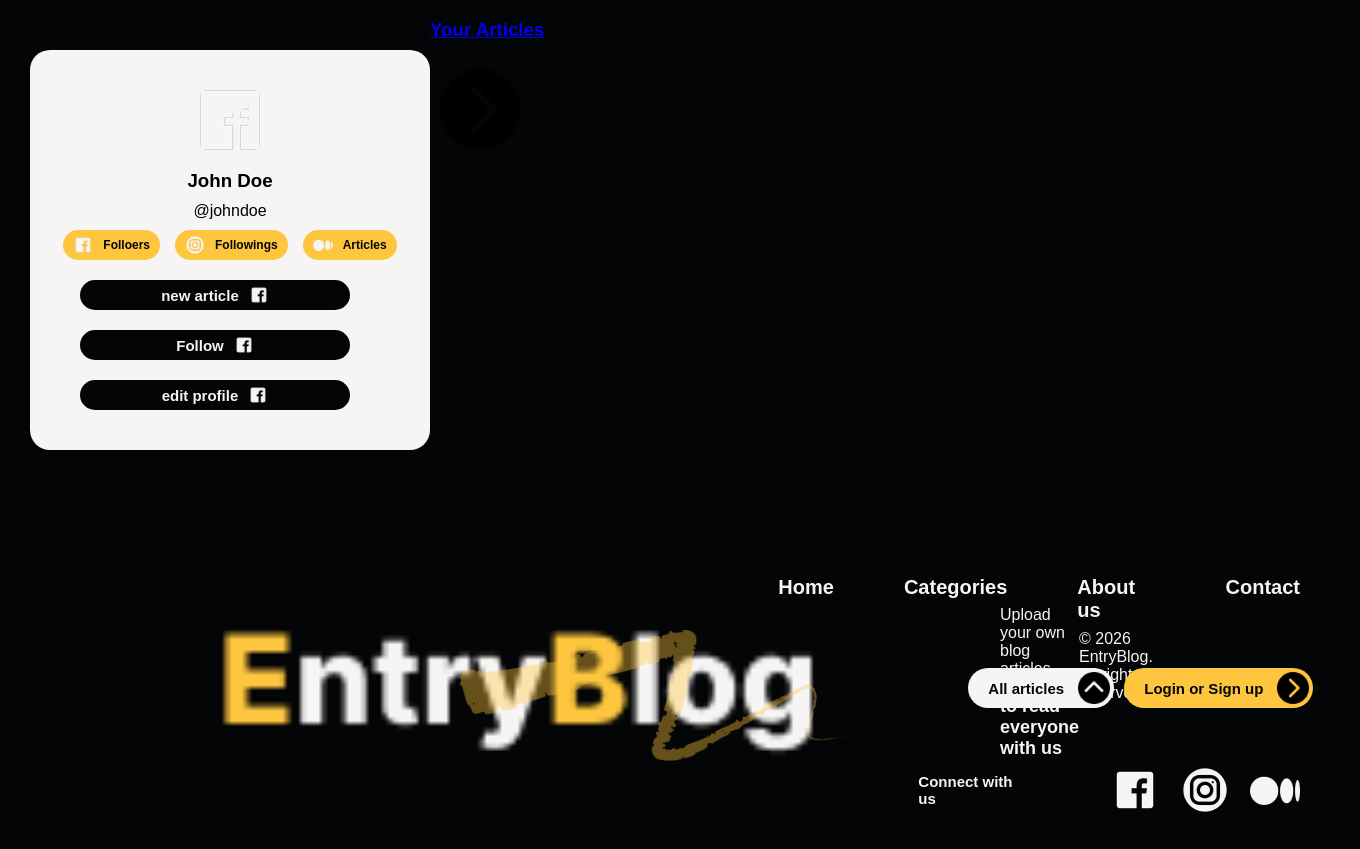
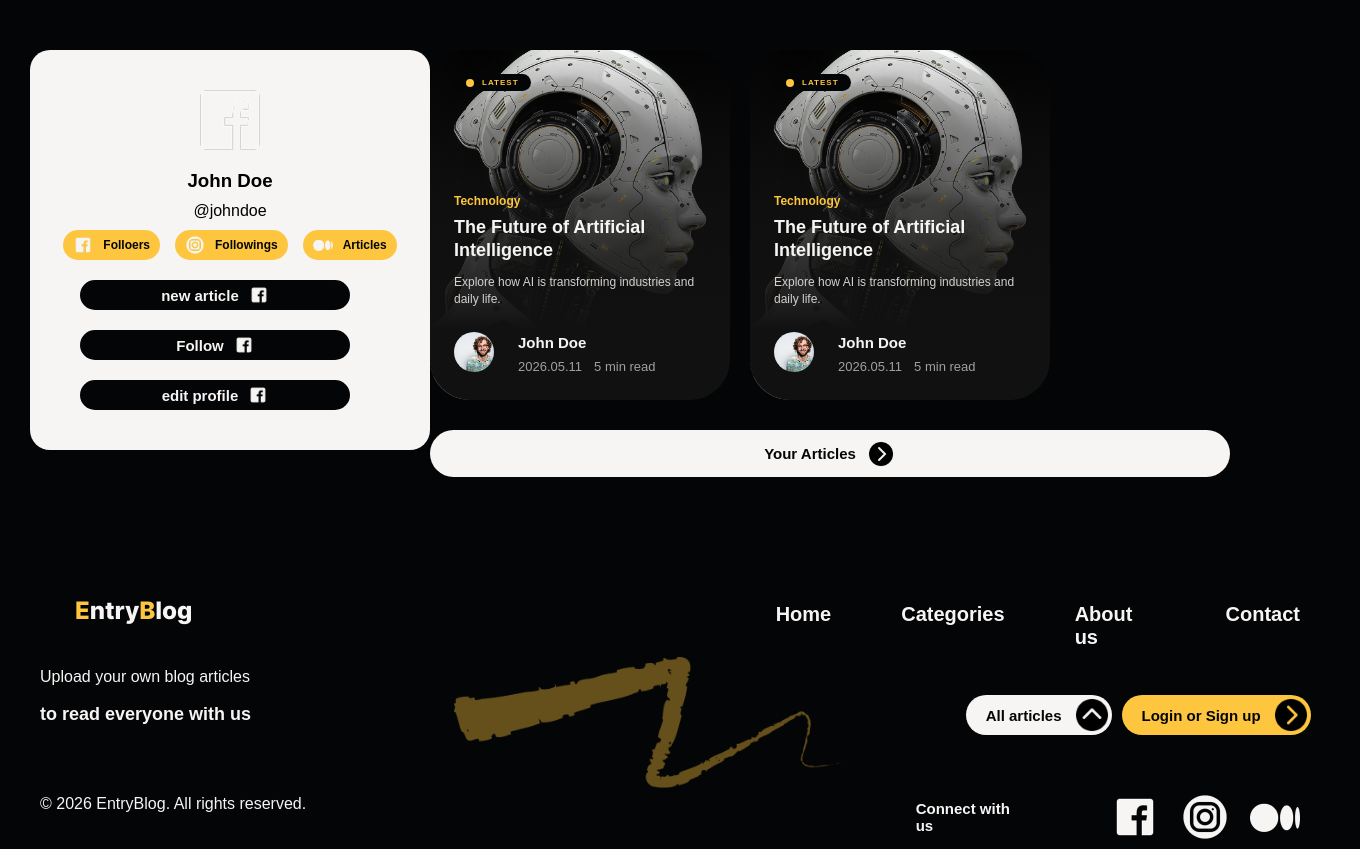
Before and after one commit to lakshan9kavindu/EntryBlog, a PHP site: page /profile.html in a window 1360 px wide. Shown: the part 84-933 px from the top of the page. Before the commit the page ends 896 px from the top, so only its background shows below. Run offline with PHP 8.4, Linux system fonts and the light colour scheme.

Commit message:
style:make styles profile page

```diff
--- a/index.css
+++ b/index.css
@@ -193,7 +193,7 @@ hot article
     position: relative;
     width: 400px;
     height: 500px;
-    border-radius: 40px; /* Matched to the image's softer curve */
+    border-radius: 40px; /* image's softer curve */
     overflow: clip; /* Keeps the image inside the rounded corners */
     display: flex;
     flex-direction: column;
--- a/profile.css
+++ b/profile.css
@@ -87,14 +87,14 @@ navigationbar
     height: 45px;
 }
 
-.first{
+.first-card{
     display: flex;
     width: 1300px;
     margin-left: auto;
     margin-right: auto;
 }
 
-.first .pro-card{
+.first-card .pro-card{
     margin-top: 50px;
     width: 400px;
     height: 400px;
@@ -105,7 +105,7 @@ navigationbar
     align-items: center;
 }
 
-.first .pro-card img{
+.first-card .pro-card img{
     width: 80px;
     height: 80px;
     margin-top: 30px;
@@ -177,6 +177,220 @@ navigationbar
     margin-bottom: auto;
     margin-right: auto;
 }
+
+/*
+editor's article
+*/
+.article-card .article-item{
+    display: flex;
+    gap: 20px;
+    margin-top: 50px;
+    margin-left: auto;
+    margin-right: auto;
+    width: 800px;
+    height: 350px;
+}
+
+
+.editors-article {
+    position: relative;
+    width: 300px;
+    height: 350px;
+    border-radius: 40px; /* Matched to the image's softer curve */
+    overflow: clip; /* Keeps the image inside the rounded corners */
+    display: flex;
+    flex-direction: column;
+    justify-content: flex-end; /* Pushes content to the bottom */
+    padding: 24px;
+    box-sizing: border-box;
+    color: #F7F5F4;
+}
+
+/* 2. Background Image Positioning */
+.editors-article .post-image{
+    position: absolute;
+    top: 0;
+    left: 0;
+    width: 100%;
+    height: 100%;
+    z-index: 0;
+}
+
+.editors-article .post-image img {
+    width: 100%;
+    height: 100%;
+    object-fit: cover; /* Ensures the image fills the card without stretching */
+}
+
+/* 3. Gradient Overlay (The Crop Mask effect) */
+.editors-article::before {
+    content: "";
+    position: absolute;
+    top: 0;
+    left: 0;
+    width: 100%;
+    height: 100%;
+    /* Starts completely transparent, gets dark grey in the middle, solid black at bottom */
+    background: linear-gradient(to bottom, transparent 0%, rgba(20, 20, 20, 0.7) 45%, #111111 80%);
+    z-index: 1;
+}
+
+/* Ensure all text/UI elements sit ABOVE the image and gradient */
+.editors-article > div,
+.editors-article > section {
+    position: relative;
+    z-index: 2;
+}
+
+/* 4. "Latest" Label (Top Left) */
+.editors-article .lable {
+    position: absolute;
+    top: 24px;
+    left: 24px;
+    display: flex;
+    align-items: center;
+    color: #FDC63E;
+    font-weight: 800;
+    font-size: 8px;
+    letter-spacing: 1px;
+    text-transform: uppercase;
+    gap: 8px;
+    background-color: #040506;
+    padding: 4px 12px;
+    border-radius: 20px;
+}
+
+.editors-article .lable p {
+    margin: 0;
+}
+
+.editors-article .dot {
+    width: 8px;
+    height: 8px;
+    border-radius: 100%;
+    background-color: #FDC63E;
+}
+
+/* 5. Typography (Title & Description) */
+.editors-article .category p {
+    color: #FDC63E;
+    font-weight: bold;
+    margin: 0 0 8px 0;
+    font-size: 12px;
+}
+
+.editors-article .topic h2 {
+    margin: 0 0 12px 0;
+    font-size: 18px;
+    line-height: 1.3;
+}
+
+.editors-article .short-description h3 {
+    margin: 0 0 24px 0;
+    font-size: 12px;
+    font-weight: normal;
+    color: #d1d1d1;
+    line-height: 1.4;
+}
+
+/* 6. Profile Section (Using CSS Grid to match the layout without changing HTML) */
+.article-profile , .editors-article .article-profile {
+    display: grid;
+    grid-template-columns: auto auto 1fr auto;
+    grid-template-rows: auto auto;
+    column-gap: 12px;
+    row-gap: 4px;
+    align-items: center;
+    width: 100%;
+    margin: 0;
+}
+
+.article-profile p {
+    margin: 0;
+}
+
+/* Place the avatar on the left, spanning both rows */
+.article-profile .profile-dp, .editors-article .profile-dp {
+    grid-column: 1 / 2;
+    grid-row: 1 / 3;
+    margin-right: 12px;
+}
+
+.article-profile .profile-dp img , .editors-article .profile-dp img {
+    width: 40px;
+    height: 40px;
+    border-radius: 100%;
+    object-fit: cover;
+}
+
+/* Name on the top row */
+.article-profile .author-name, .editors-article .author-name {
+    grid-column: 2 / 4;
+    grid-row: 1 / 2;
+    font-weight: bold;
+    font-size: 15px;
+}
+
+/* Date on the bottom row, left */
+.article-profile .publish-date, .editors-article .publish-date   {
+    grid-column: 2 / 3;
+    grid-row: 2 / 3;
+    font-size: 13px;
+    color: #a0a0a0;
+}
+
+/* Reading time on the bottom row, right */
+.article-profile .reading-time, .editors-article .reading-time {
+    grid-column: 3 / 4;
+    grid-row: 2 / 3;
+    font-size: 13px;
+    color: #a0a0a0;
+}
+
+/* Download/Down icon pushed all the way to the right */
+.article-profile .down-icon, .editors-article .down-icon {
+    grid-column: 4 / 5;
+    grid-row: 1 / 3;
+    justify-self: end;
+}
+
+.article-profile .down-icon img {
+    width: 55px;
+    height: 55px;
+    border-radius: 50%;
+    padding: 6px;
+    box-sizing: border-box;
+}
+
+.view-articles{
+    display: flex;
+    gap: 10px;
+    margin-top: 30px;
+    margin-left: auto;
+    margin-right: auto;
+    background-color:#F7F5F4;
+    border-radius: 50px;
+}
+
+.view-articles-container a{
+    text-decoration: none;
+}
+
+.view-articles h3{
+    color: #040506;
+    font-weight: bolder;
+    font-size: 15px;
+    margin-left: auto;
+}
+
+.view-articles img{
+    width: 30px;
+    height: 30px;
+    margin-top: auto;
+    margin-bottom: auto;
+    margin-right: auto;
+}
+
 
 /*
 footer
--- a/profile.html
+++ b/profile.html
@@ -36,31 +36,110 @@
         </div>
     </header>
 
-    <section class="first">
+    <section class="first-card">
         <div class="pro-card">
             <img src="assets/icons/facebook.png" alt="user-image">
             <h3>John Doe</h3>
             <p>@johndoe</p>
             <div class="button">
-                <a href="#"><img src="assets/icons/facebook.png" alt="followers"><p>Folloers</p></a>
-                <a href="#"><img src="assets/icons/Instagram Circle.png" alt="followings"><p>Followings</p></a>
-                <a href="#"><img src="assets/icons/Medium.png" alt="article"><p>Articles</p></a>
+                <a href="#"><img src="assets/icons/facebook.png" alt="followers">
+                    <p>Folloers</p>
+                </a>
+                <a href="#"><img src="assets/icons/Instagram Circle.png" alt="followings">
+                    <p>Followings</p>
+                </a>
+                <a href="#"><img src="assets/icons/Medium.png" alt="article">
+                    <p>Articles</p>
+                </a>
             </div>
             <dic class="button-2">
-            <a href="#"><h3>new article</h3><img src="assets/icons/facebook.png" alt="add article"></a>
-            <a href="#"><h3>Follow</h3><img src="assets/icons/facebook.png" alt="Follow"></a>
-            <a href="#"><h3>edit profile</h3><img src="assets/icons/facebook.png" alt="edit profile"></a>
+                <a href="#">
+                    <h3>new article</h3><img src="assets/icons/facebook.png" alt="add article">
+                </a>
+                <a href="#">
+                    <h3>Follow</h3><img src="assets/icons/facebook.png" alt="Follow">
+                </a>
+                <a href="#">
+                    <h3>edit profile</h3><img src="assets/icons/facebook.png" alt="edit profile">
+                </a>
             </dic>
         </div>
-        <div class="article card">
+        <div class="article-card">
             <div class="article-item">
-
+                <div class="editors-article">
+                    <div class="lable">
+                        <div class="dot"></div>
+                        <p>Latest</p>
+                    </div>
+                    <div class="post-image">
+                        <img src="assets/sample.png" alt="post image">
+                    </div>
+                    <div class="category">
+                        <p>Technology</p>
+                    </div>
+                    <div class="topic">
+                        <h2>The Future of Artificial Intelligence</h2>
+                    </div>
+                    <div class="short-description">
+                        <h3>Explore how AI is transforming industries and daily life.</h3>
+                    </div>
+                    <section class="article-profile">
+                        <div class="profile-dp">
+                            <img src="assets/sample-dp.png" alt="profile dp">
+                        </div>
+                        <div class="author-name">
+                            <p>John Doe</p>
+                        </div>
+                        <div class="publish-date">
+                            <p>2026.05.11</p>
+                        </div>
+                        <div class="reading-time">
+                            <p>5 min read</p>
+                        </div>
+                    </section>
+                </div>
+                <div class="editors-article">
+                    <div class="lable">
+                        <div class="dot"></div>
+                        <p>Latest</p>
+                    </div>
+                    <div class="post-image">
+                        <img src="assets/sample.png" alt="post image">
+                    </div>
+                    <div class="category">
+                        <p>Technology</p>
+                    </div>
+                    <div class="topic">
+                        <h2>The Future of Artificial Intelligence</h2>
+                    </div>
+                    <div class="short-description">
+                        <h3>Explore how AI is transforming industries and daily life.</h3>
+                    </div>
+                    <section class="article-profile">
+                        <div class="profile-dp">
+                            <img src="assets/sample-dp.png" alt="profile dp">
+                        </div>
+                        <div class="author-name">
+                            <p>John Doe</p>
+                        </div>
+                        <div class="publish-date">
+                            <p>2026.05.11</p>
+                        </div>
+                        <div class="reading-time">
+                            <p>5 min read</p>
+                        </div>
+                    </section>
+                </div>
             </div>
-            <a href="#"><h3>Your Articles</h3><img src="assets/icons/Down Button.png" alt="your articles"></a>
+            <div class="view-articles-container">
+                <a href="#" class="view-articles">
+                    <h3>Your Articles</h3><img src="assets/icons/Down Button.png" alt="your articles">
+                </a>
+            </div>
         </div>
     </section>
 
-        <section class="footer-1">
+    <section class="footer-1">
         <footer>
             <div class="component">
                 <div class="first">
```
